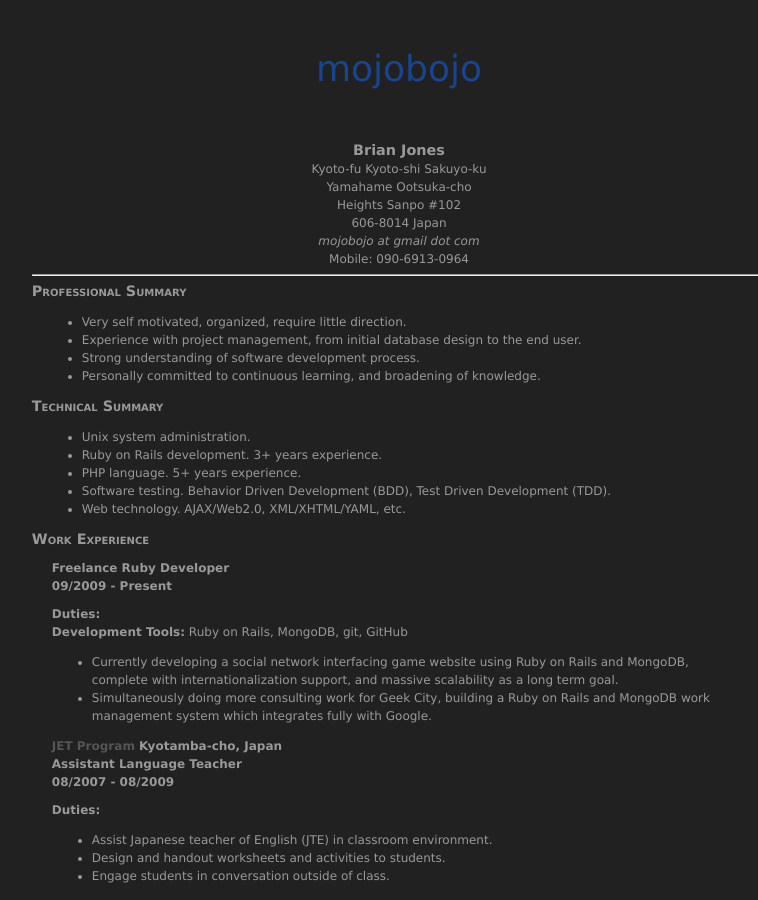
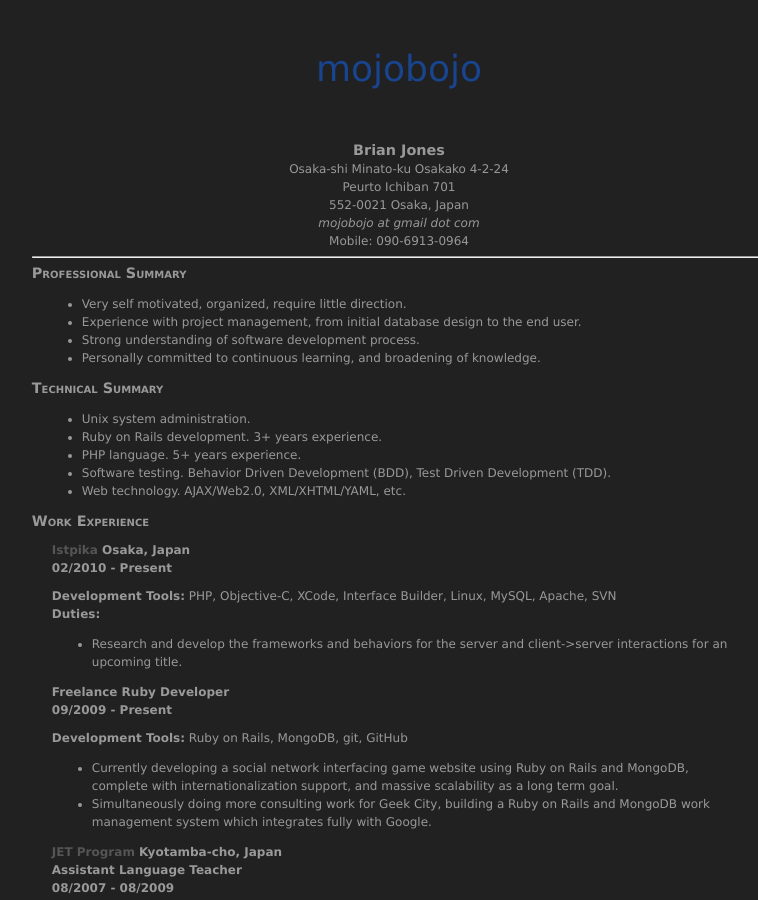
Before and after one commit to boj/boj.github.com, a Jekyll site: the page built from resume.html, in a window 1280 px wide and 900 px high. Shown: the whole window, without its empty margins (241-999 px from the left). Built offline with Jekyll 4.4.1, drawn with Linux system fonts in a browser that asks for light colours.

Commit message:
brought resume up to date

```diff
--- a/resume.html
+++ b/resume.html
@@ -5,10 +5,9 @@ title: Brian Jones - Resume - Valid XHTML 1.1 / CSS2
 
 <span class="information">
 	<span class="name">Brian Jones</span><br/>
-		Kyoto-fu Kyoto-shi Sakuyo-ku<br/>
-		Yamahame Ootsuka-cho<br/>
-		Heights Sanpo #102<br/>
-    606-8014 Japan<br/>
+		Osaka-shi Minato-ku Osakako 4-2-24<br/>
+		Peurto Ichiban 701<br/>
+    552-0021 Osaka, Japan<br/>
 	<em>mojobojo at gmail dot com</em><br/>
 	Mobile: 090-6913-0964<br/>
 </span>
@@ -50,11 +49,24 @@ title: Brian Jones - Resume - Valid XHTML 1.1 / CSS2
 
 	<div class="work_box">
 		<span class="employer_data">
+			<a href="http://www.istpika.com">Istpika</a> Osaka, Japan<br/>
+			02/2010 - Present<br/>
+		</span>
+		<div class="job_data">
+			<strong>Development Tools:</strong> PHP, Objective-C, XCode, Interface Builder, Linux, MySQL, Apache, SVN<br/>
+			<strong>Duties:</strong><br/>
+			<ul>
+			  <li>Research and develop the frameworks and behaviors for the server and client->server interactions for an upcoming title.</li>
+			</ul>
+		</div>
+	</div>
+
+	<div class="work_box">
+		<span class="employer_data">
 			Freelance Ruby Developer<br/>
 			09/2009 - Present<br/>
 		</span>
 		<div class="job_data">
-			<strong>Duties:</strong><br/>
 			<strong>Development Tools:</strong> Ruby on Rails, MongoDB, git, GitHub<br/>
 			<ul>
 				<li>Currently developing a social network interfacing game website using Ruby on Rails and MongoDB, complete with internationalization support, and massive scalability as a long term goal.</li>
```
